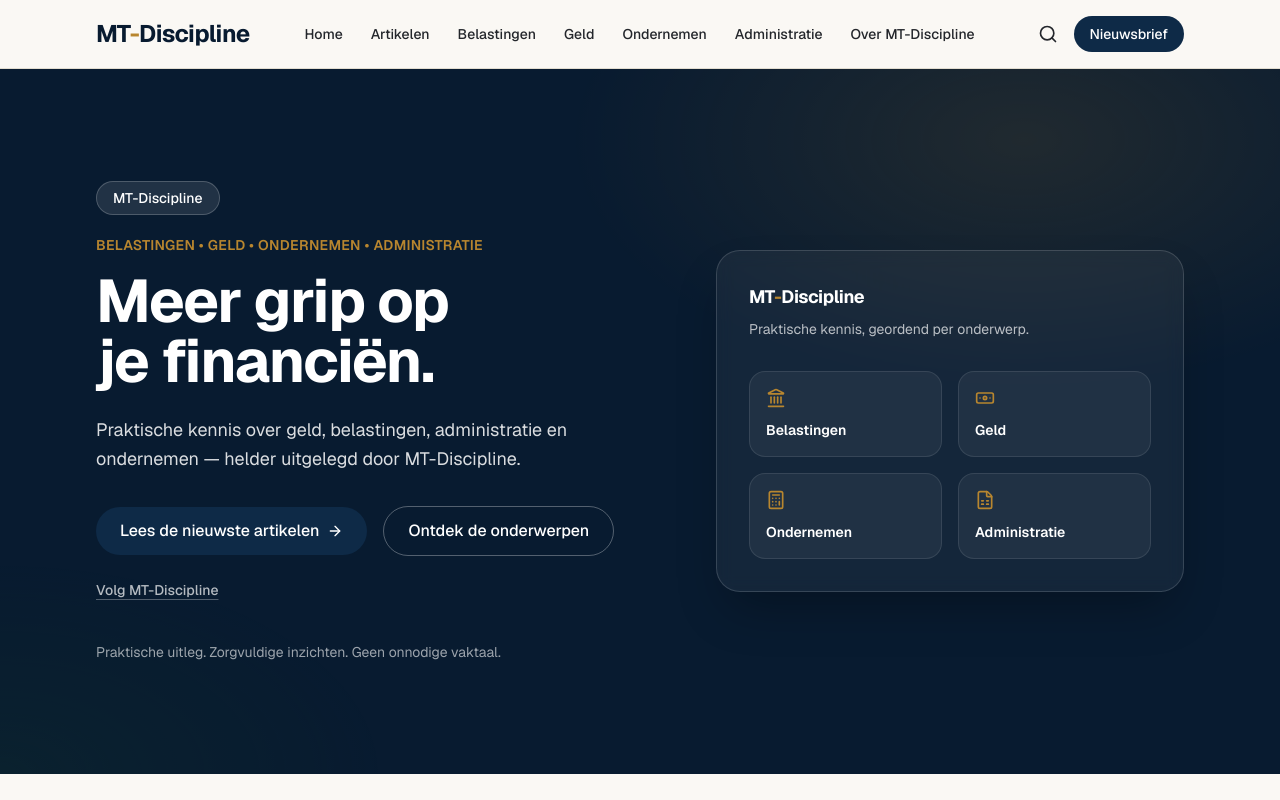
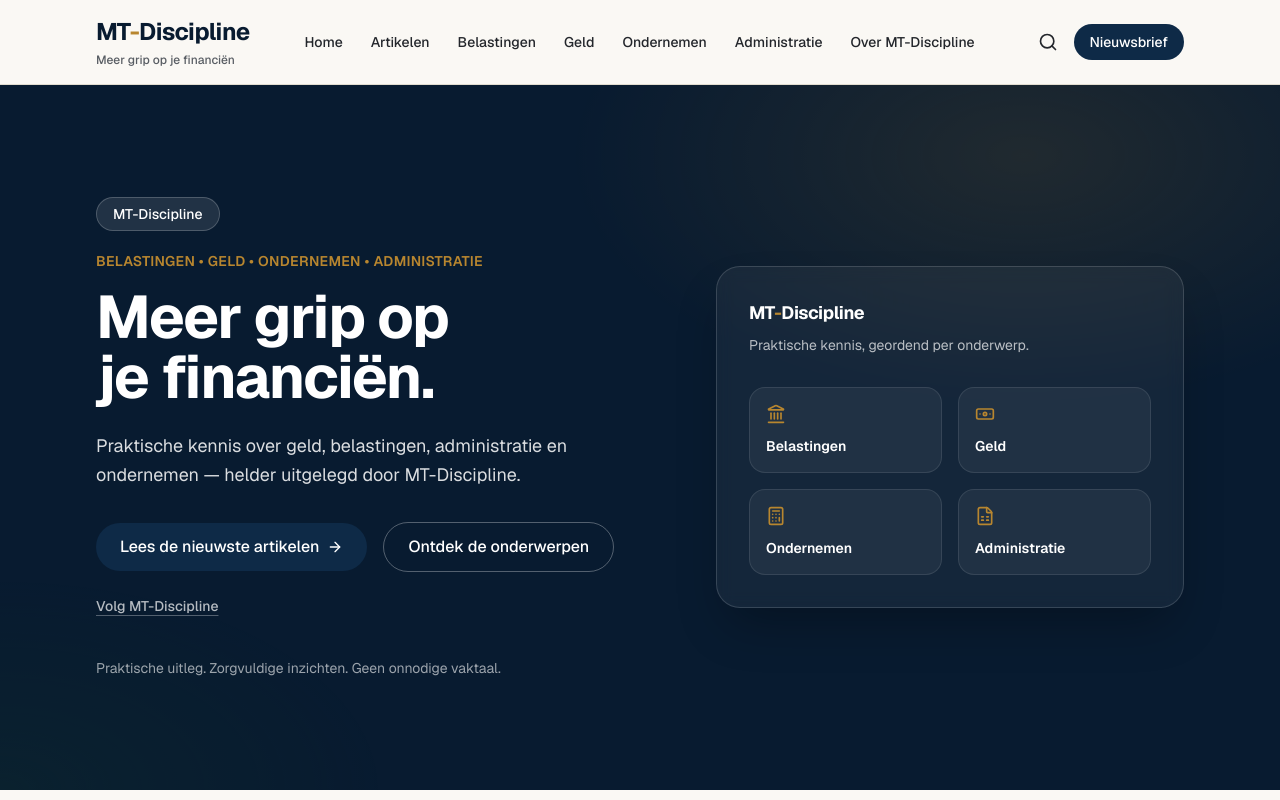
Before and after one commit to meltarrahi/mt-discipline, a Next.js app: page / in a window 1280 px wide. Shown: the top 800 px of the page. Built offline with nearby package versions, Linux system fonts and the light colour scheme.

Commit message:
Change Logo component to show tagline instead of founder

```diff
--- a/src/components/layout/Header.tsx
+++ b/src/components/layout/Header.tsx
@@ -40,7 +40,7 @@ export function Header({ searchIndex }: { searchIndex: SearchIndexEntry[] }) {
   return (
     <header className="sticky top-0 z-50 border-b border-border bg-paper/95 backdrop-blur supports-[backdrop-filter]:bg-paper/80">
       <Container className="flex items-center justify-between py-4">
-        <Logo showFounder />
+        <Logo showTagline />
 
         <nav aria-label="Hoofdnavigatie" className="hidden lg:block">
           <ul className="flex items-center gap-7">
```
